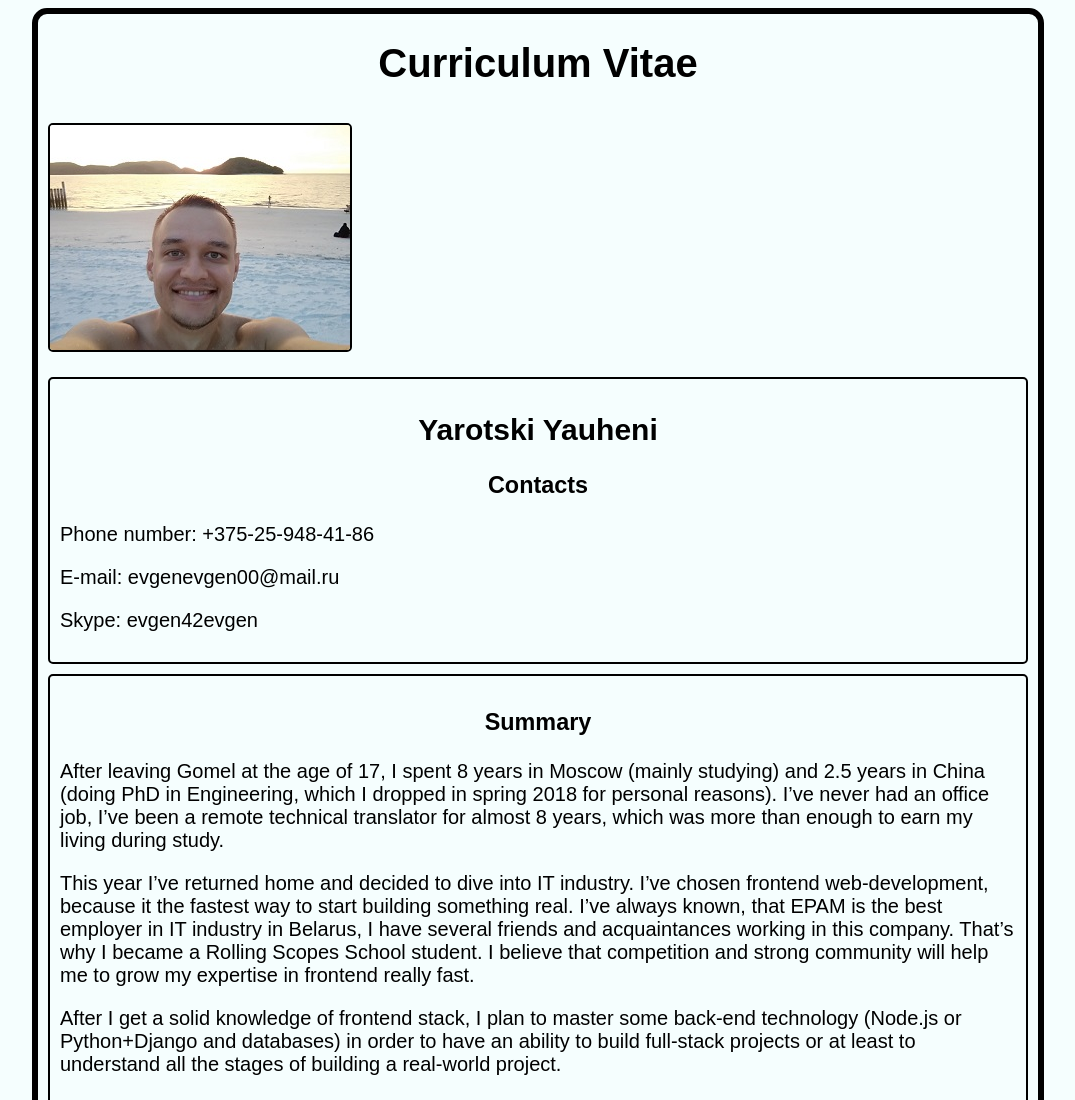
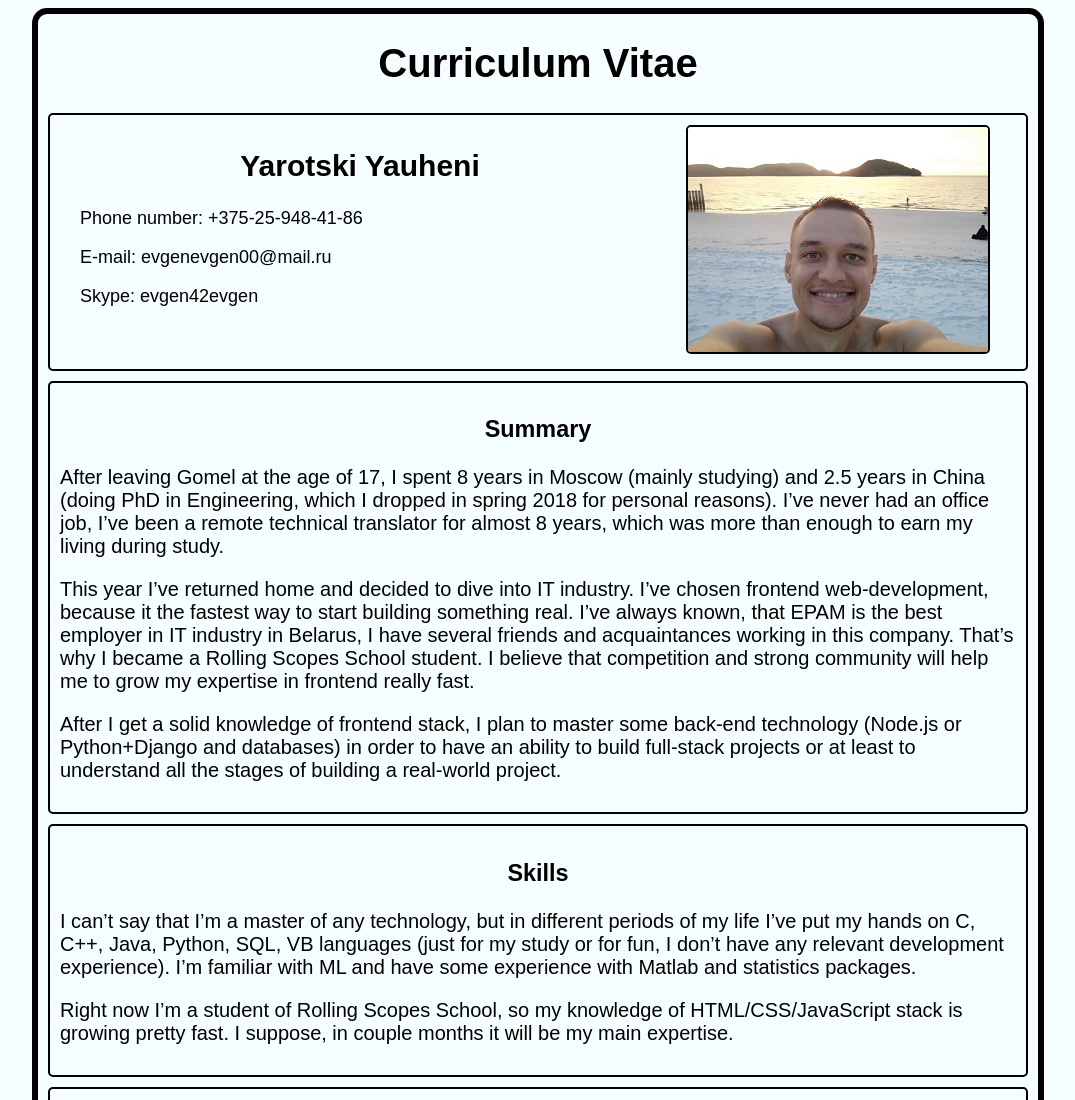
Before and after one commit to Rick42Morty/rsschool-codejam1-cv, a plain HTML site: page index.html in a window 1280 px wide. Shown: the top 1100 px of the page, without its empty margins (102-1177 px from the left). Drawn offline with Linux system fonts and the light colour scheme.

Commit message:
style: add business-card section styling

```diff
--- a/css/style.css
+++ b/css/style.css
@@ -17,6 +17,7 @@ header {
 }
 
 img {
+  display: inline-block;
   margin: 10px;
   border: 2px solid black;
   border-radius: 5px;
@@ -26,9 +27,28 @@ h1, h2, h3 {
   text-align: center;
 }
 
+
 article {
   margin: 10px;
   padding: 10px;
   border: 2px solid black;
   border-radius: 5px;
 }
+
+.business-card {
+  margin: 10px;
+  border: 2px solid black;
+  border-radius: 5px;
+}
+
+.business-card p {
+  padding-left: 20px;
+  font-size: 18px;
+}
+
+.contact-card {
+  display: inline-block;
+  padding: 10px;
+  vertical-align: top;
+  width: 600px;
+}
--- a/index.html
+++ b/index.html
@@ -12,14 +12,13 @@
       </header>
       <main>
         <section class="business-card">
-          <img src="./img/photo.jpg" alt="candidate photo" width="300">
-          <article class="">
+          <div class="contact-card">
             <h2>Yarotski Yauheni</h2>
-            <h3>Contacts</h3>
             <p>Phone number: +375-25-948-41-86</p>
             <p>E-mail: evgenevgen00@mail.ru</p>
             <p>Skype: evgen42evgen</p>
-          </article>
+          </div>
+          <img src="./img/photo.jpg" alt="candidate photo" width="300">
         </section>
         <section class="info-section">
           <article class="">
```
